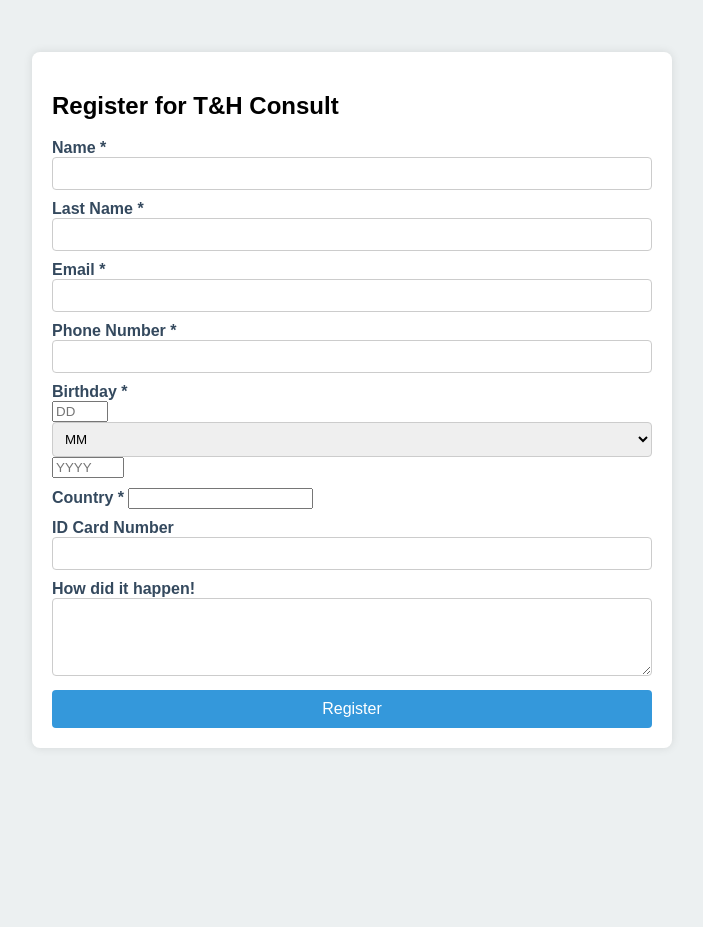
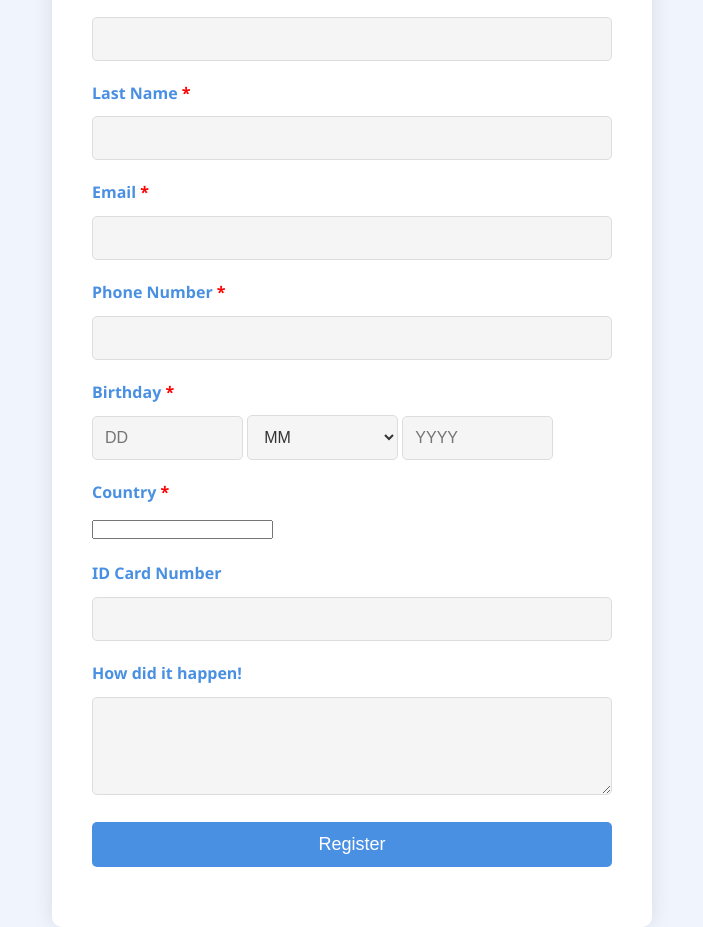
Before and after one commit to TomasHoffman/1, a plain HTML site: page index.html in a window 1280 px wide. Shown: the whole page, without its empty margins (288-991 px from the left). Before the commit the page ends 800 px from the top, so only its background shows below. Drawn offline with Linux system fonts and the light colour scheme; a script that the page names is missing.

Commit message:
Update styles.css

```diff
--- a/styles.css
+++ b/styles.css
@@ -1,58 +1,107 @@
-/* Updated styles for improved appearance and color scheme */
+/* Reset default browser styles */
+* {
+    box-sizing: border-box;
+    margin: 0;
+    padding: 0;
+}
+
 body {
-    font-family: Arial, sans-serif;
-    background-color: #ecf0f1;
+    font-family: 'Segoe UI', Tahoma, Geneva, Verdana, sans-serif;
+    background-color: #f0f4fc;
+    line-height: 1.6;
     display: flex;
     justify-content: center;
     align-items: center;
     height: 100vh;
-    margin: 0;
 }
 
 .container {
+    max-width: 600px;
+    width: 100%;
     background-color: #fff;
-    padding: 20px;
-    border-radius: 8px;
-    box-shadow: 0 0 10px rgba(0,0,0,0.1);
-    width: 80%;
-    max-width: 600px;
+    border-radius: 10px;
+    box-shadow: 0 0 20px rgba(0,0,0,0.1);
 }
 
-h1 {
+.form-container {
+    padding: 40px;
+}
+
+h2 {
+    color: #4a90e2;
     text-align: center;
-    color: #2c3e50;
+    margin-bottom: 30px;
+}
+
+.form-group {
     margin-bottom: 20px;
 }
 
-form {
-    display: grid;
-    gap: 10px;
+label {
+    display: block;
+    font-weight: bold;
+    margin-bottom: 10px;
+    color: #4a90e2;
 }
 
-label {
-    font-weight: bold;
-    color: #34495e;
+input[type="text"],
+input[type="email"],
+input[type="tel"],
+input[type="number"],
+textarea,
+select {
+    width: 100%;
+    padding: 12px;
+    border: 1px solid #ddd;
+    border-radius: 5px;
+    font-size: 16px;
+    color: #333;
+    background-color: #f5f5f5;
+    transition: border-color 0.3s ease;
 }
 
-input[type=text], input[type=email], input[type=tel], textarea, select {
-    width: 100%;
-    padding: 8px;
-    border: 1px solid #ccc;
-    border-radius: 4px;
-    box-sizing: border-box;
+input[type="number"],
+select {
+    width: calc(30% - 5px); /* Adjusted width to account for spacing */
 }
 
-button[type=submit] {
-    width: 100%;
-    padding: 10px;
-    background-color: #3498db;
-    color: white;
-    border: none;
-    border-radius: 4px;
-    cursor: pointer;
-    font-size: 16px;
+textarea {
+    resize: vertical;
 }
 
-button[type=submit]:hover {
-    background-color: #2980b9;
+button {
+    width: 100%;
+    padding: 12px;
+    background-color: #4a90e2;
+    border: none;
+    color: white;
+    font-size: 18px;
+    cursor: pointer;
+    border-radius: 5px;
+    transition: background-color 0.3s ease;
 }
+
+button:hover {
+    background-color: #357ebd;
+}
+
+.required {
+    color: red;
+}
+
+@media (max-width: 768px) {
+    .container {
+        border-radius: 0;
+        box-shadow: none;
+    }
+
+    .form-container {
+        padding: 30px;
+    }
+
+    input[type="number"],
+    select {
+        width: 100%;
+        margin-bottom: 10px;
+    }
+}
```
